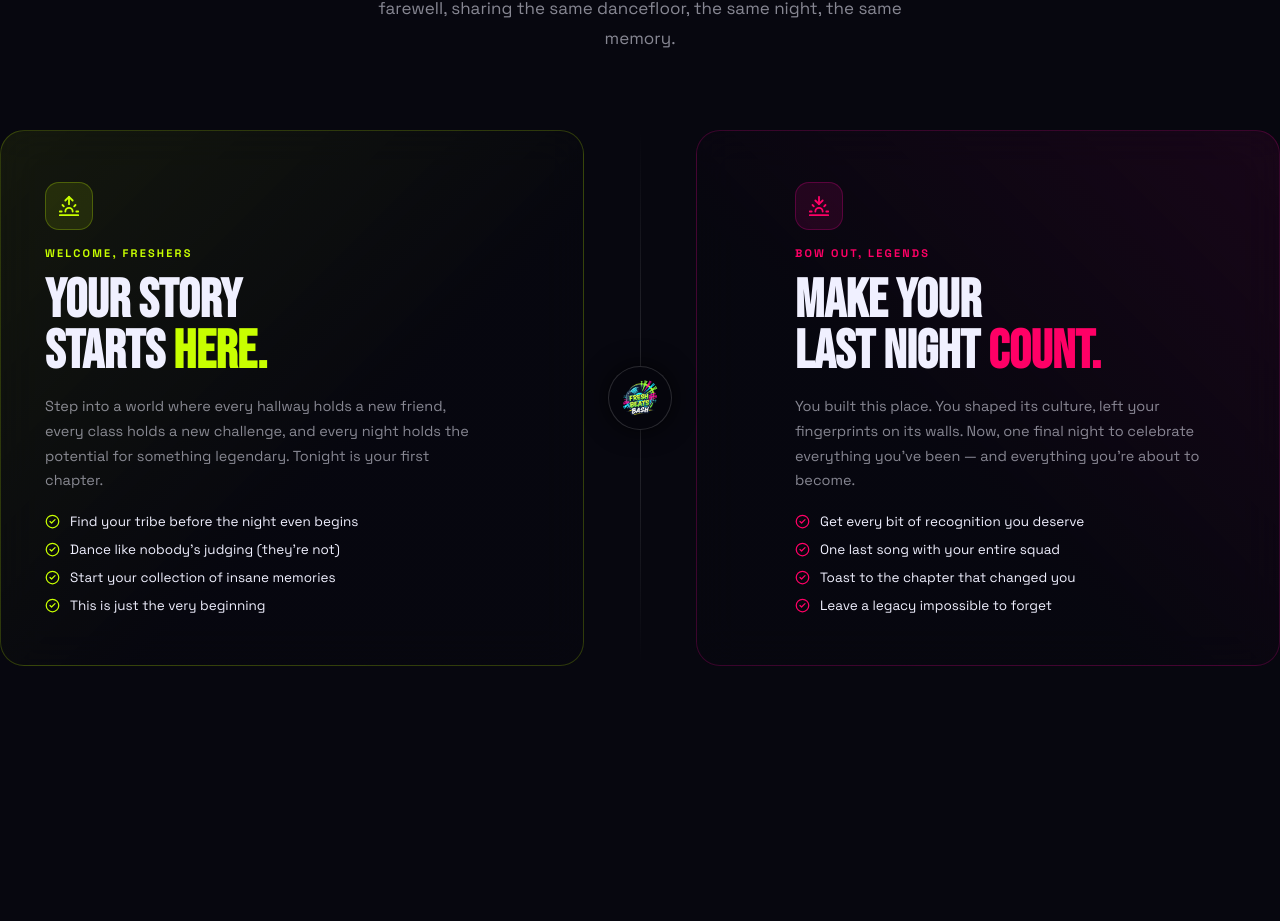
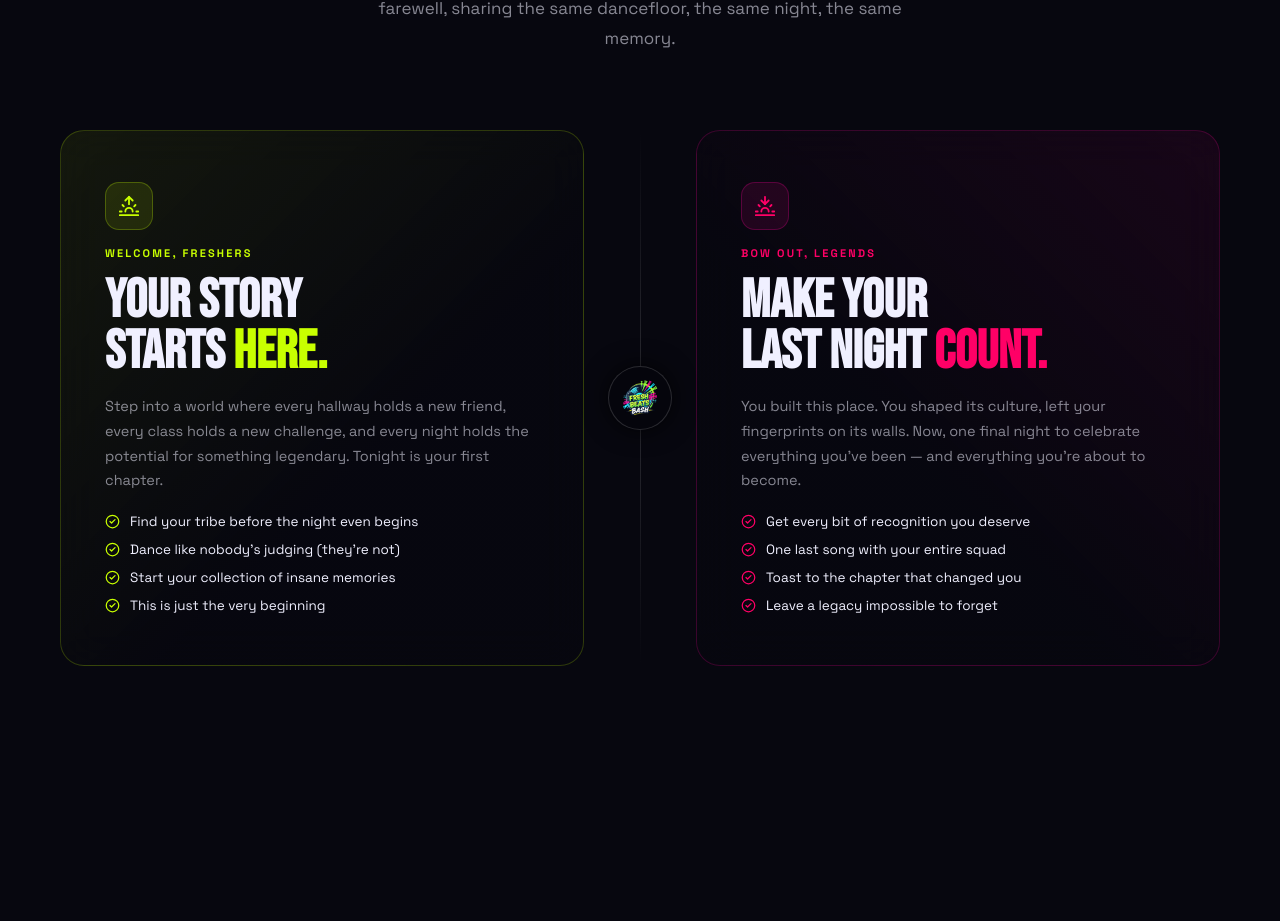
Before and after one commit to shlokkokk/freshbeatbash, a React (Vite) app: page / in a window 1280 px wide. Shown: the part 1556-2477 px from the top of the page. Built offline with nearby package versions, Linux system fonts and the light colour scheme.

Commit message:
fix: desktop container wrapping and symmetry for concept story section

```diff
--- a/src/components/Story.jsx
+++ b/src/components/Story.jsx
@@ -76,9 +76,7 @@ export function Story() {
             A rare collision — the rush of a new beginning and the beauty of a farewell, sharing the same dancefloor, the same night, the same memory.
           </p>
         </Reveal>
-      </div>
-
-      <div className="story-split">
+        <div className="story-split">
         {/* Left Side: Freshers */}
         <StoryCard type="story-fresh" delay={0}>
           <div className="story-inner">
@@ -136,6 +134,7 @@ export function Story() {
           </div>
         </StoryCard>
       </div>
-    </section>
-  )
+    </div>
+  </section>
+)
 }
--- a/src/index.css
+++ b/src/index.css
@@ -2022,8 +2022,8 @@ button { border: none; background: none; cursor: pointer; font-family: inherit;
   box-shadow: 0 16px 48px rgba(0, 0, 0, 0.6), 0 0 35px rgba(255, 0, 153, 0.15);
 }
 
-.story-inner { max-width: 440px; display: flex; flex-direction: column; gap: 16px; position: relative; z-index: 2; }
-.story-inner-right { margin-left: auto; }
+.story-inner { width: 100%; display: flex; flex-direction: column; gap: 16px; position: relative; z-index: 2; }
+.story-inner-right { margin-left: 0; }
 
 .story-icon-box {
   width: 48px; height: 48px;
```
